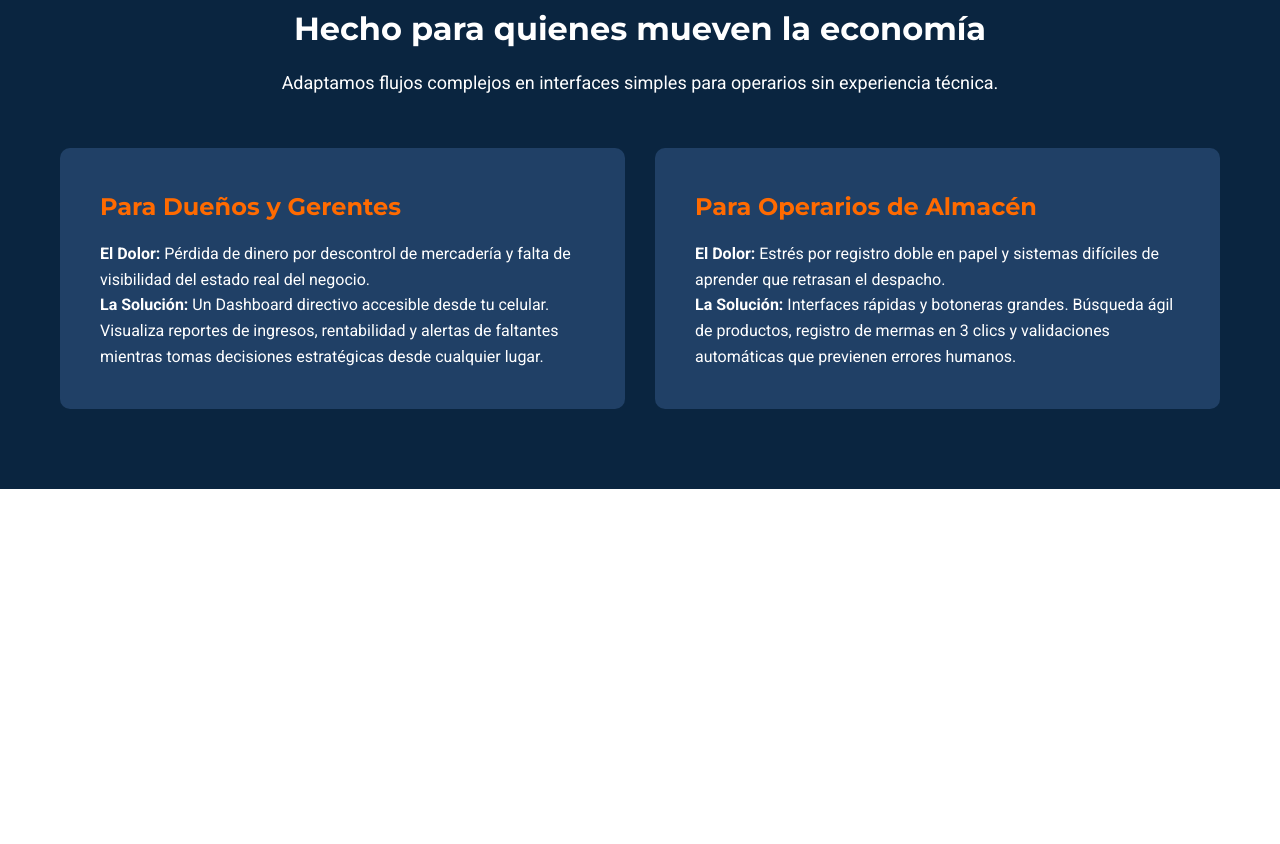
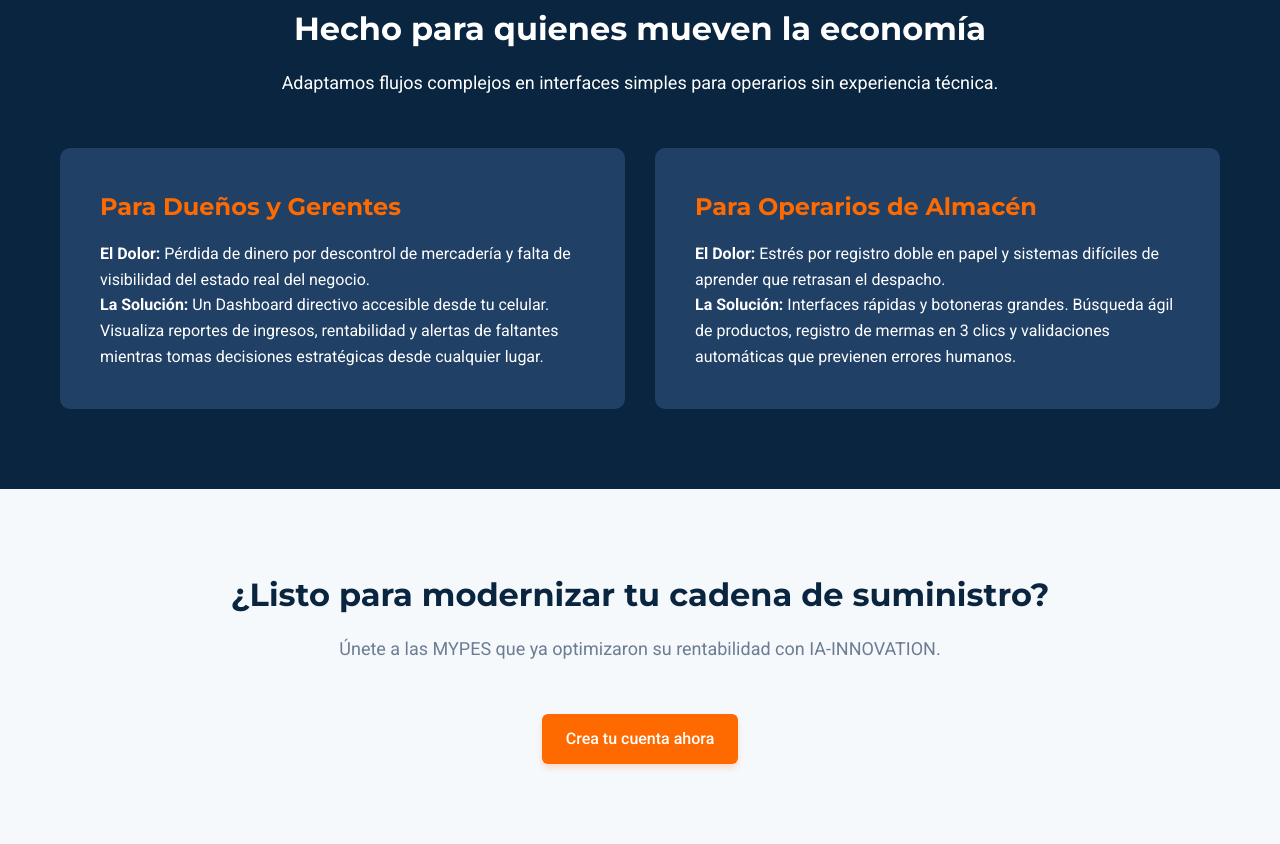
Before and after one commit to AI-ToDu/ai-todu-platform, a plain HTML site: page index.html in a window 1280 px wide. Shown: the part 1692-2536 px from the top of the page. Before the commit the page ends 2181 px from the top, so only its background shows below. Drawn offline with Linux system fonts and the light colour scheme.

Commit message:
(feat)landing: Call to Action (CTA) section

```diff
--- a/index.html
+++ b/index.html
@@ -249,7 +249,7 @@
             font-size: 15px;
         }
 
-        /* Segments Section (Agregado en Commit 6) */
+        /* Segments Section (Desde Commit 6) */
         .segments {
             background-color: var(--primary-blue);
             color: var(--white);
@@ -278,6 +278,13 @@
             color: var(--accent-orange);
             margin-bottom: 15px;
             font-size: 24px;
+        }
+
+        /* CTA Section (Agregado en Commit 7) */
+        .cta-section {
+            padding: 80px 0;
+            text-align: center;
+            background-color: var(--light-bg);
         }
     </style>
 </head>
@@ -360,7 +367,7 @@
         </div>
     </section>
 
-    <!-- Segments Section (Agregado en Commit 6) -->
+    <!-- Segments Section (Desde Commit 6) -->
     <section id="soluciones" class="segments">
         <div class="container">
             <h2 class="section-title">Hecho para quienes mueven la economía</h2>
@@ -380,6 +387,15 @@
             </div>
         </div>
     </section>
+
+    <!-- Call to Action (Agregado en Commit 7) -->
+    <section class="cta-section">
+        <div class="container">
+            <h2 class="section-title">¿Listo para modernizar tu cadena de suministro?</h2>
+            <p class="section-subtitle">Únete a las MYPES que ya optimizaron su rentabilidad con IA-INNOVATION.</p>
+            <a href="#" class="btn btn-primary" aria-label="Iniciar registro en la plataforma">Crea tu cuenta ahora</a>
+        </div>
+    </section>
 </main>
 
 </body>
```
